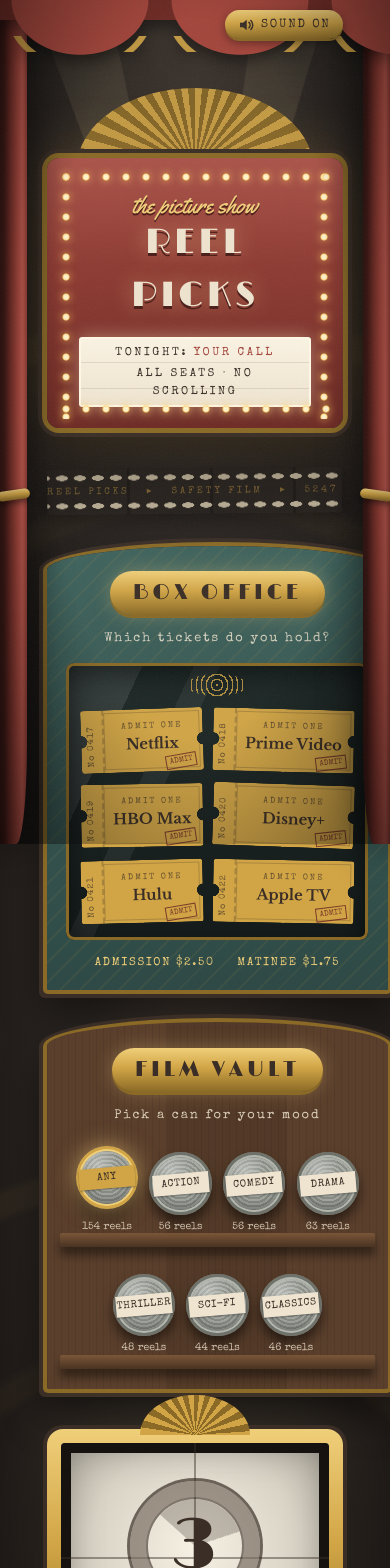
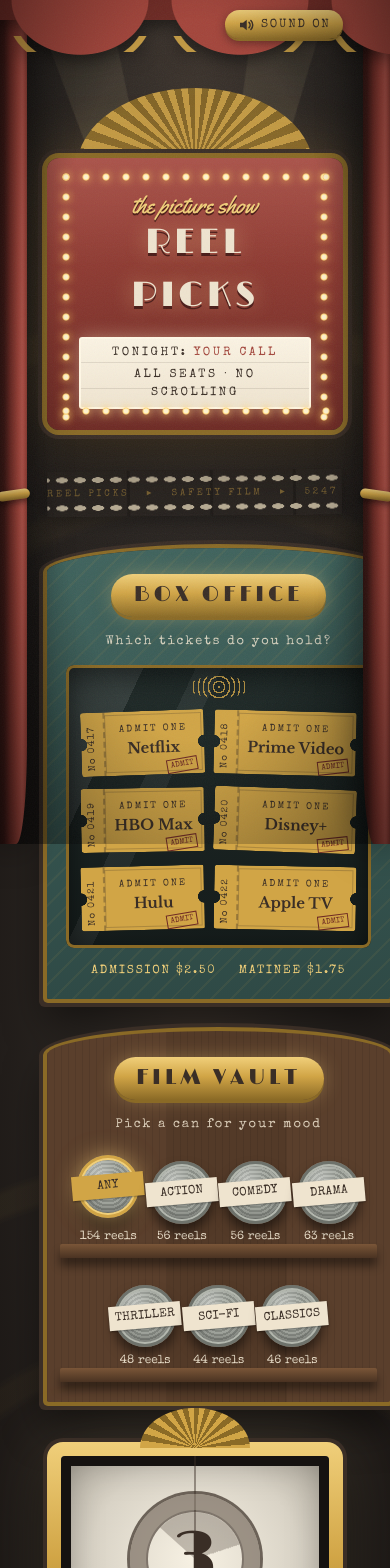
Before and after one commit to ashwynkmr/reel-picks, a React (Vite) app: page / in a window 390 px wide. Shown: the top 1568 px of the page. Built offline with nearby package versions, Linux system fonts and the light colour scheme.

Commit message:
fix(a11y): ticket contrast and 12px minimum for functional text on phones
Lighthouse accessibility 95 -> 100. Off tickets use an explicit worn grey
instead of 45% opacity; can tape may overhang the lid so labels never clip.

Co-Authored-By: Claude Opus 5.5 <noreply@anthropic.com>

```diff
--- a/src/components/CountdownLeader.css
+++ b/src/components/CountdownLeader.css
@@ -66,6 +66,13 @@
   animation: leader-blink 2.4s steps(2) infinite;
 }
 
+@media (max-width: 560px) {
+  .leader__prompt {
+    font-size: 0.75rem;
+    letter-spacing: 0.12em;
+  }
+}
+
 @keyframes leader-blink {
   50% {
     opacity: 0.4;
--- a/src/components/GenreFilter.css
+++ b/src/components/GenreFilter.css
@@ -83,14 +83,16 @@
   position: absolute;
   left: 50%;
   top: 50%;
-  width: 90%;
+  /* tape may overhang the lid a little, the way real tape would */
+  width: 116%;
   padding: 0.18rem 0;
+  white-space: nowrap;
   transform: translate(-50%, -50%) rotate(-5deg);
   background: var(--cream);
   color: var(--brown);
   font-family: var(--font-type);
-  font-size: 0.64rem;
-  letter-spacing: 0.06em;
+  font-size: 0.75rem;
+  letter-spacing: 0.02em;
   text-transform: uppercase;
   box-shadow: 0 1px 2px rgb(0 0 0 / 0.35);
 }
@@ -99,9 +101,8 @@
   display: block;
   margin-top: 0.3rem;
   font-family: var(--font-type);
-  font-size: 0.66rem;
+  font-size: 0.75rem;
   color: var(--cream);
-  opacity: 0.8;
 }
 
 .can.is-on .can__label {
--- a/src/components/Marquee.css
+++ b/src/components/Marquee.css
@@ -271,7 +271,7 @@
   font-family: var(--font-type);
   letter-spacing: 0.22em;
   text-transform: uppercase;
-  font-size: clamp(0.72rem, 1.6vw, 0.95rem);
+  font-size: clamp(0.75rem, 1.6vw, 0.95rem);
 }
 
 .marquee__letterboard b {
--- a/src/components/PlatformFilter.css
+++ b/src/components/PlatformFilter.css
@@ -59,7 +59,7 @@
   margin: 0.9rem 0 0;
   text-align: center;
   font-family: var(--font-type);
-  font-size: 0.72rem;
+  font-size: 0.75rem;
   letter-spacing: 0.15em;
   text-transform: uppercase;
   color: var(--gold-hi);
@@ -117,10 +117,9 @@
   transform: rotate(180deg);
   padding: 0.4rem 0.25rem;
   font-family: var(--font-type);
-  font-size: 0.55rem;
+  font-size: 0.6rem;
   letter-spacing: 0.12em;
   border-left: 2px dashed rgb(58 46 38 / 0.35);
-  opacity: 0.75;
 }
 
 .ticket__body {
@@ -134,10 +133,9 @@
 
 .ticket__admit {
   font-family: var(--font-type);
-  font-size: 0.52rem;
-  letter-spacing: 0.25em;
+  font-size: 0.6rem;
+  letter-spacing: 0.22em;
   text-transform: uppercase;
-  opacity: 0.7;
 }
 
 .ticket__name {
@@ -165,12 +163,16 @@
   color: var(--curtain-deep);
   border: 1.5px solid var(--curtain-deep);
   transform: rotate(-8deg);
-  opacity: 0.85;
 }
 
+/*
+ * Switched off: a worn grey ticket. Explicit colours rather than a blanket
+ * opacity, so even the decorative print keeps readable contrast.
+ */
 .ticket.is-off {
-  opacity: 0.45;
-  filter: saturate(0.3);
+  --ticket: #8f8a80;
+  color: #2b2622;
+  box-shadow: 0 3px 6px rgb(0 0 0 / 0.4);
 }
 
 @media (max-width: 560px) {
```
